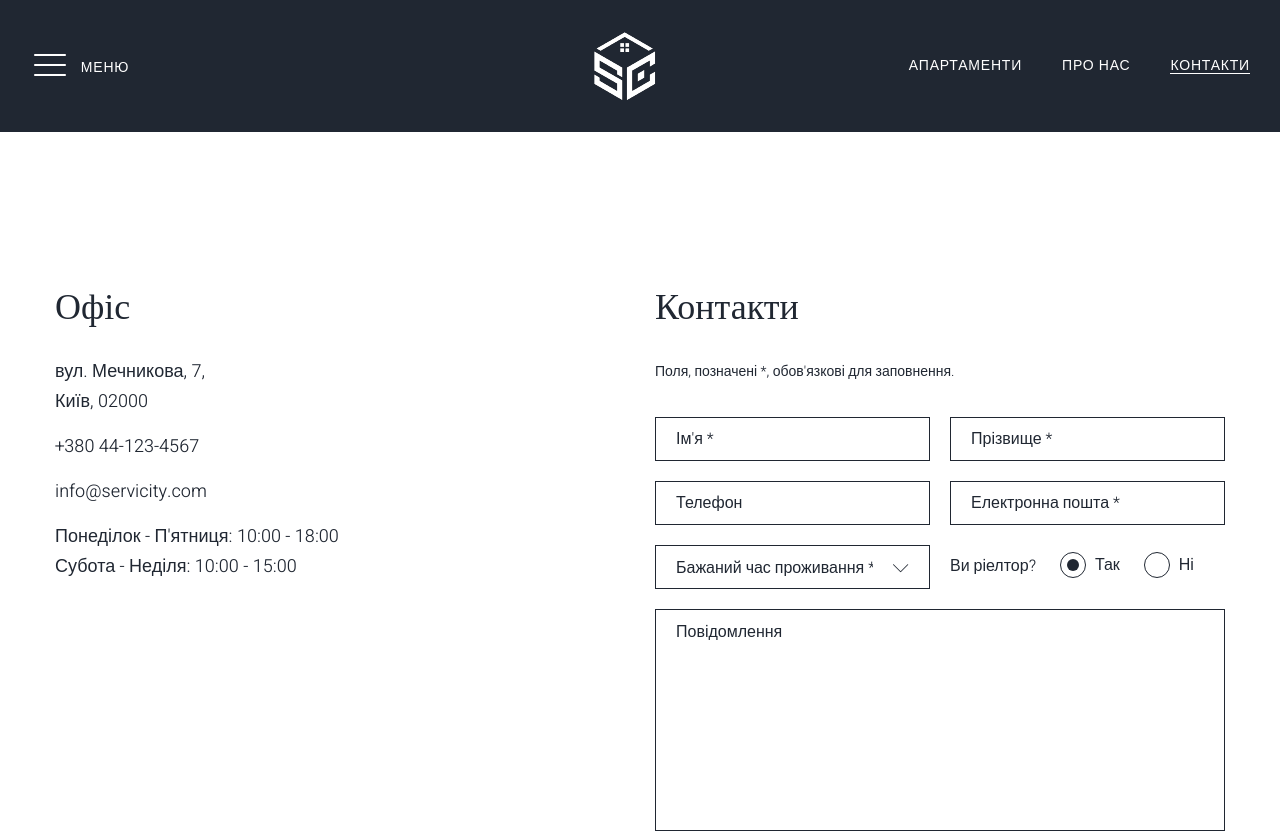
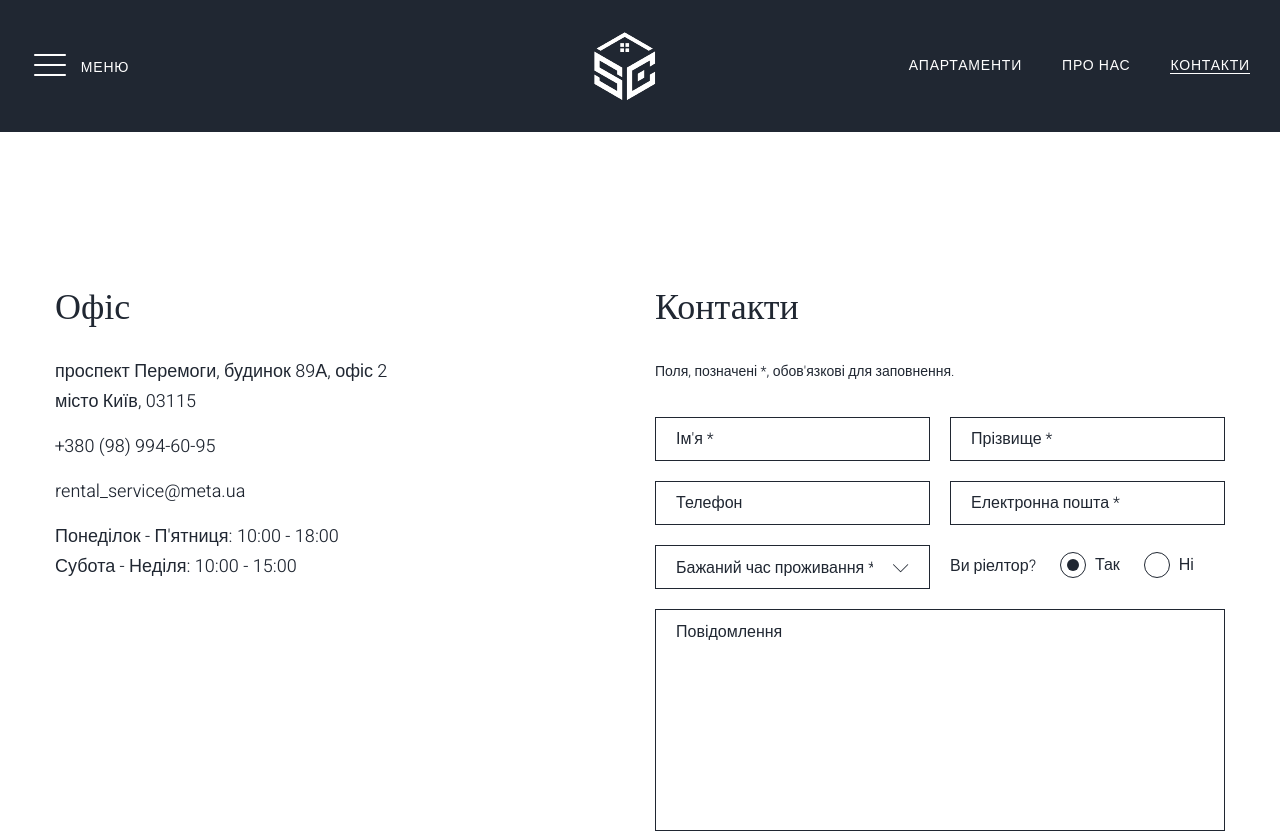
Before and after one commit to kulakovskyi/rent-sample-page, a plain HTML site: page contact.html in a window 1280 px wide. Shown: the top 834 px of the page. Drawn offline with nearby package versions, Linux system fonts and the light colour scheme; some packages are replaced by stand-ins of ours.

Commit message:
add place

```diff
--- a/contact.html
+++ b/contact.html
@@ -116,10 +116,10 @@
             <div class="content-element3">
 
               <!-- Our coodrinates -->
-              <p>вул. Мечникова, 7,<br>
-                Київ, 02000</p>
-              <p><span>+380 44-123-4567</span></p>
-              <p><a href="mailto:#" class="link-text">info@servicity.com</a></p>
+              <p>проспект Перемоги, будинок 89А, офіс 2<br>
+                місто Київ, 03115</p>
+              <p><span>+380 (98) 994-60-95</span></p>
+              <p><a href="mailto:#" class="link-text">rental_service@meta.ua</a></p>
               <p>Понеділок - П'ятниця: 10:00 - 18:00 <br>
                 Субота - Неділя: 10:00 - 15:00</p>
 
```
